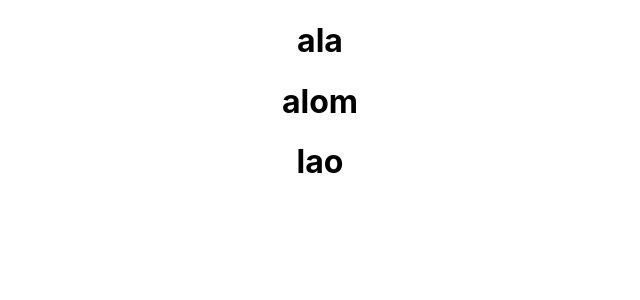
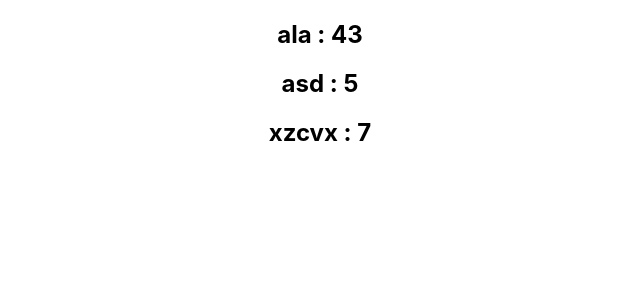
Before and after one commit to ahawazi/react.js, a React (Create React App) app: page / in a window 1280 px wide. Shown: the top 300 px of the page, without its empty margins (320-960 px from the left). Built offline with nearby package versions, Linux system fonts and the light colour scheme.

Commit message:
feat : create user component and added

```diff
--- a/src/App.js
+++ b/src/App.js
@@ -1,14 +1,18 @@
 import "./App.css";
+import { User } from "./User";
 
 function App() {
 
-  const names = ["ala", "alom", "lao"]
+  const users = [
+    {name:"ala", age:43},
+    {name:"asd", age:5},
+    {name:"xzcvx", age:7},
+  ]
 
   return (
     <div className="App">
-      {
-      names.map((name, index)=>{
-        return <h1 key={index}>{name}</h1>
+      { users.map((user, index) =>{
+        return <User key={index} name={user.name} age={user.age}/>
       })}
     </div>
   )
--- /dev/null
+++ b/src/User.js
@@ -0,0 +1,8 @@
+export const User = (props) => {
+  return (
+    <h2>
+      {props.name} : {props.age}
+    </h2>
+  );
+};
+// export default User;
```
